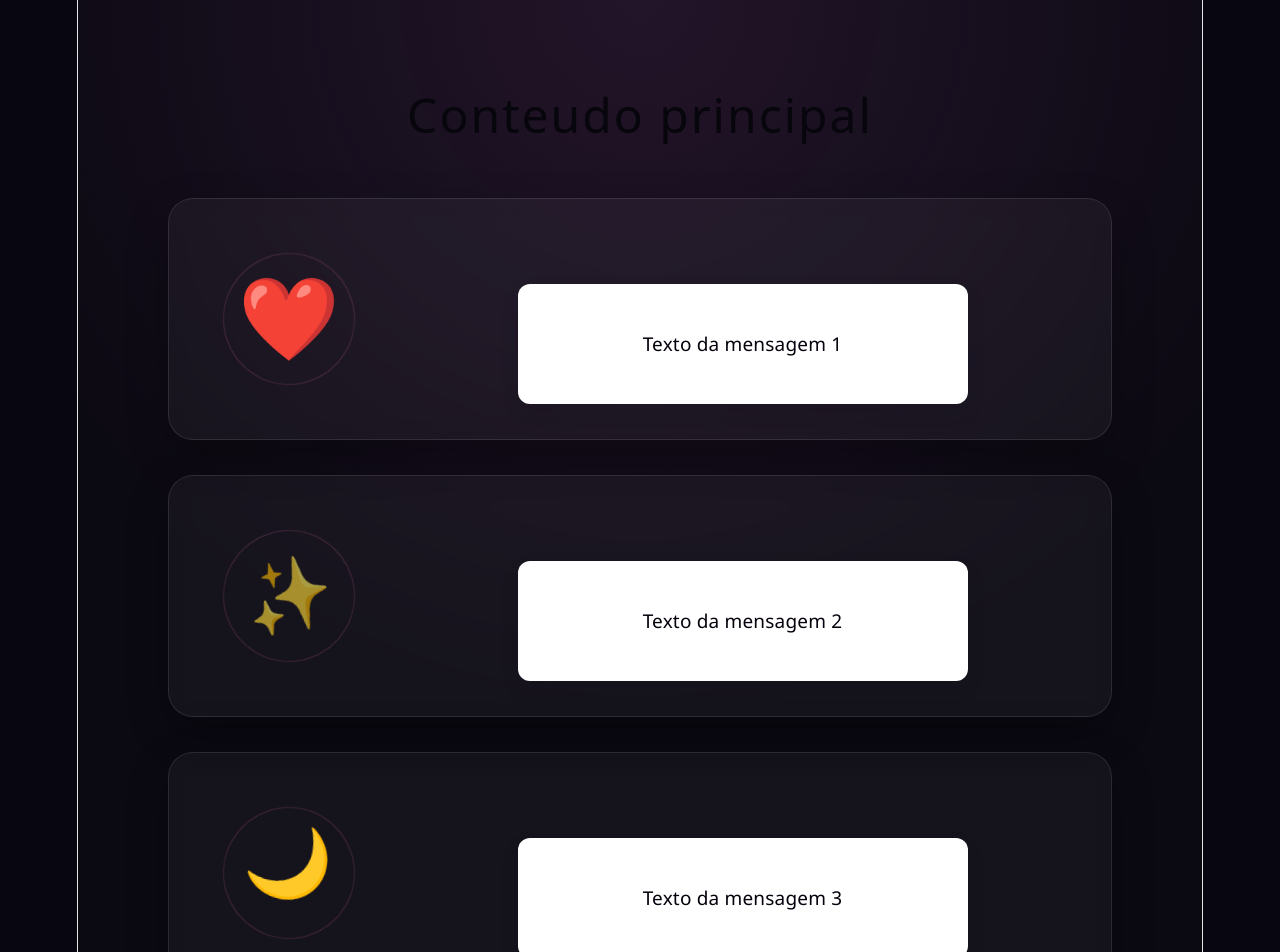
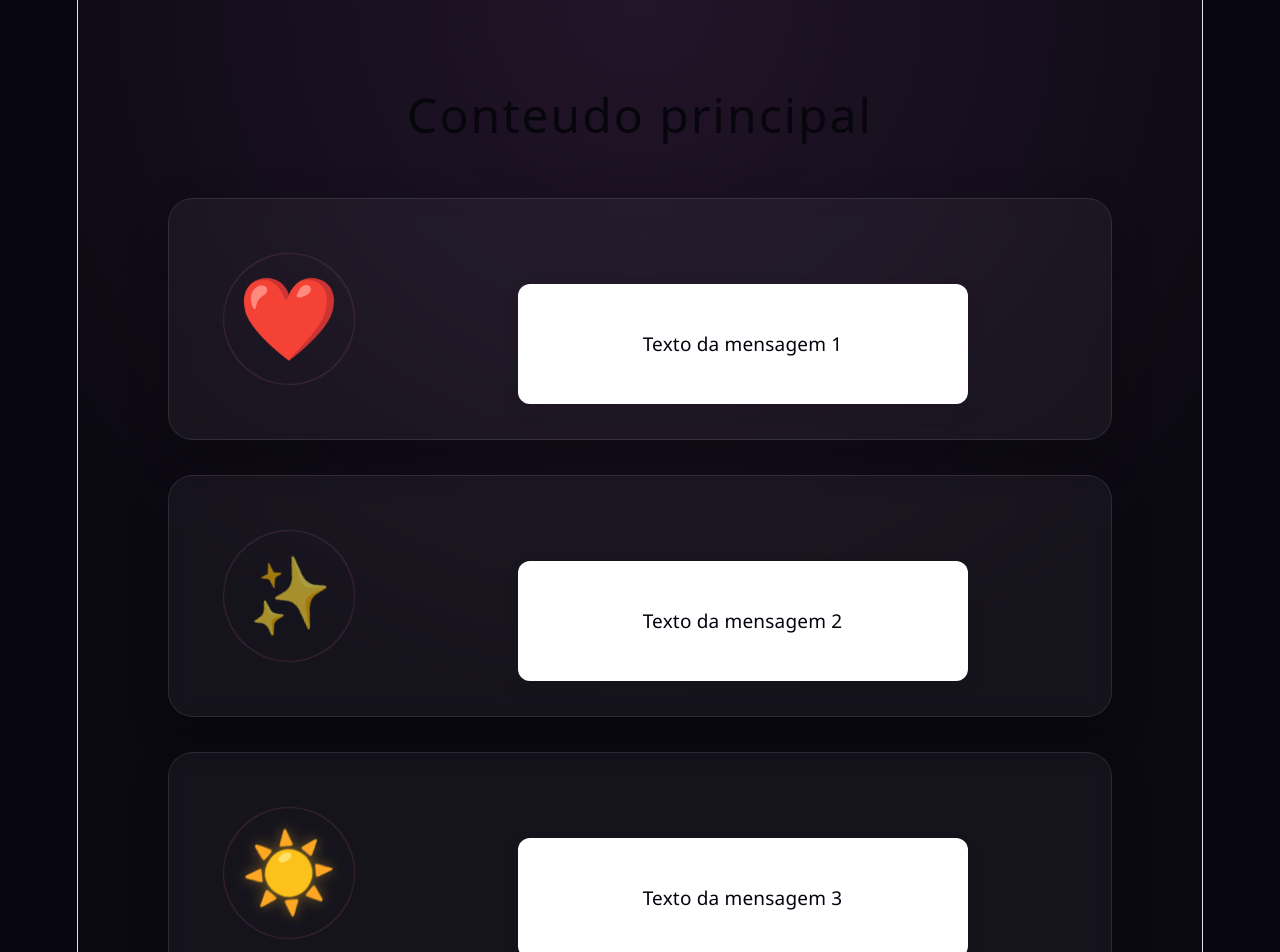
Before and after one commit to pierrelouis9-del/Projeto-Annive, a React (Vite) app: page /Conteudo in a window 1280 px wide. Shown: the top 952 px of the page. Built offline with nearby package versions, Linux system fonts and the light colour scheme.

Commit message:
Update conteudo.css

```diff
--- a/src/componentes/conteudo.css
+++ b/src/componentes/conteudo.css
@@ -117,11 +117,9 @@ body {
 }
 
 .animation3::before {
-    content: "🌙";
-
-    font-size: 70px;
-
-    animation: lua 4s ease-in-out infinite;
+    content: "☀️";
+    font-size: 75px;
+    animation: sol 3s ease-in-out infinite;
 }
 
 .animation1::after,
@@ -326,17 +324,20 @@ body {
     }
 }
 
-@keyframes lua {
+@keyframes sol {
     0% {
-        transform: translateY(0) rotate(-10deg);
+        transform: scale(1) rotate(0deg);
+        filter: drop-shadow(0 0 5px rgba(255, 200, 50, 0.4));
     }
 
     50% {
-        transform: translateY(-12px) rotate(10deg);
+        transform: scale(1.18) rotate(15deg);
+        filter: drop-shadow(0 0 25px rgba(255, 200, 50, 0.9));
     }
 
     100% {
-        transform: translateY(0) rotate(-10deg);
+        transform: scale(1) rotate(30deg);
+        filter: drop-shadow(0 0 5px rgba(255, 200, 50, 0.4));
     }
 }
 
```
